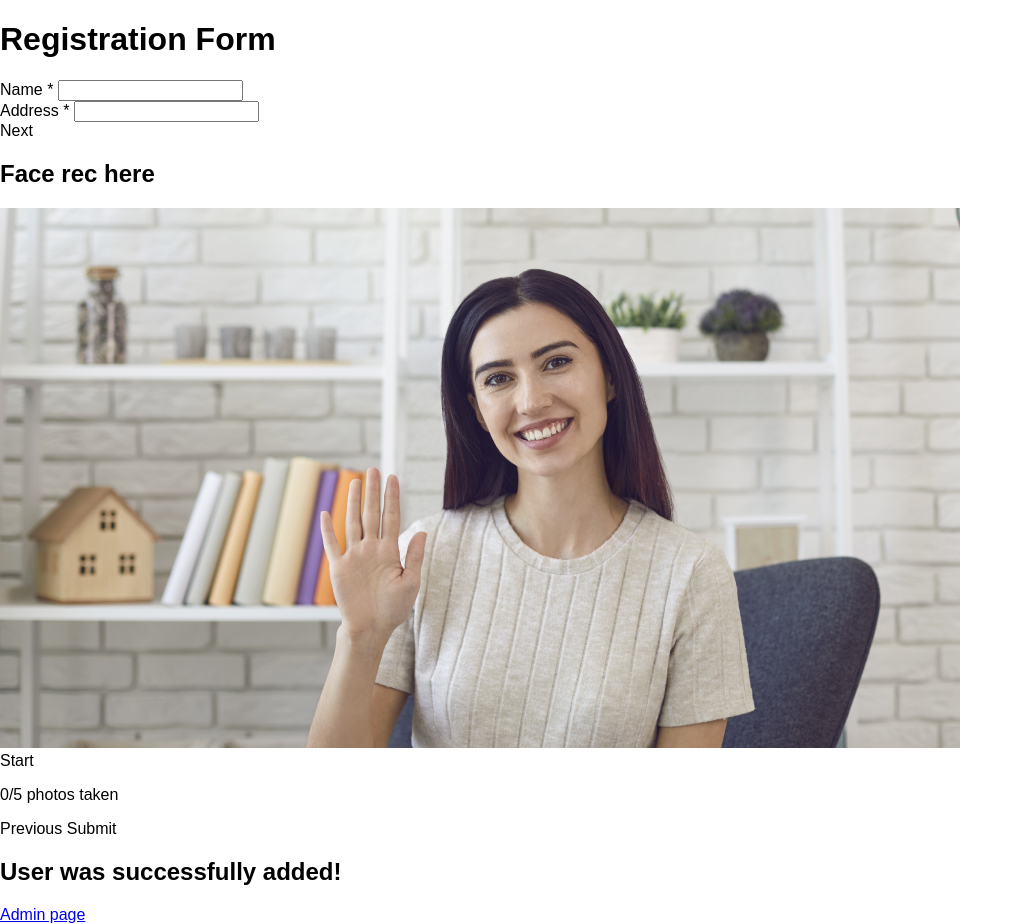
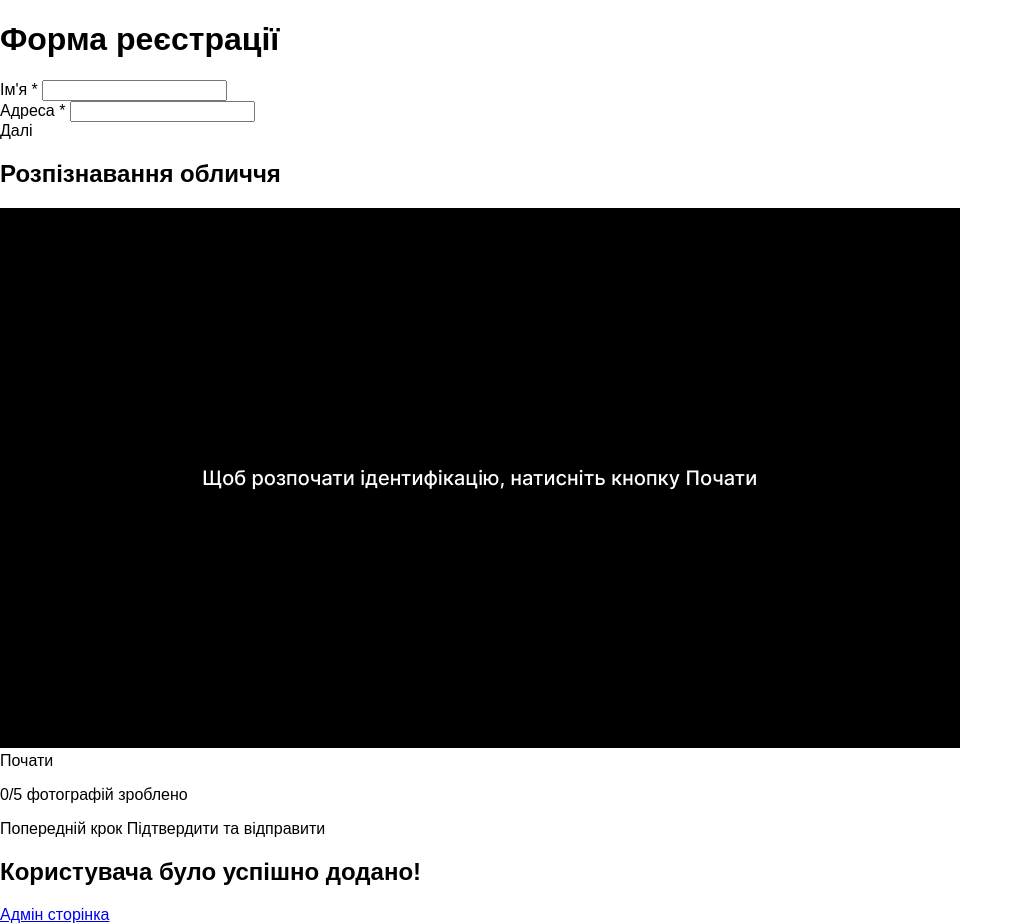
Before and after one commit to LeGGarD/opencv-video-face-recognition-project, a Flask app: template the_project/templates/add_user.html in a window 1280 px wide. Shown: the whole page, without its empty margins (0-1023 px from the left). Run offline with Flask 2, Linux system fonts and the light colour scheme; the template is opened without the code that fills it, so the values that code supplies are empty.

Commit message:
Added changes in the interface of the project

```diff
--- a/the_project/static/main.js
+++ b/the_project/static/main.js
@@ -167,6 +167,7 @@ function takePhoto() {
         }
         if (encodings.length == 5) {
             btn_photo.classList.remove('btn');
+            btn_photo.classList.remove('btn-photo');
             btn_photo.classList.add('btn-disabled');
         }
     }
--- a/the_project/templates/add_user.html
+++ b/the_project/templates/add_user.html
@@ -1,60 +1,60 @@
 {% extends "base.html" %}
 
 {% block head %}
-<title>Registraion Form</title>
+<title>Форма реєстрації</title>
 {% endblock %}
 
 {% block body %}
 <form action="/admin/submit_form/" method="POST" class="form">
-    <h1 class="text-center">Registration Form</h1>
+    <h1 class="text-center">Форма реєстрації</h1>
     <!-- Progress bar -->
     <div class="progressbar">
         <div class="progress" id="progress"></div>
-        <div class="progress-step progress-step-active" data-title="Contact"></div>
-        <div class="progress-step" data-title="Recognition"></div>
-        <div class="progress-step" data-title="Finish"></div>
+        <div class="progress-step progress-step-active" data-title="Дані"></div>
+        <div class="progress-step" data-title="Розпізнавання"></div>
+        <div class="progress-step" data-title="Завершення"></div>
     </div>
 
     <!-- Steps -->
     <div class="form-step form-step-active">
         <div class="input-group">
-            <label for="name" >Name *</label>
+            <label for="name" >Ім'я *</label>
             <input type="text" name="name" id="name" required/>
         </div>
         <div class="input-group">
-            <label for="address" >Address *</label>
+            <label for="address" >Адреса *</label>
             <input type="text" name="address" id="address" required/>
         </div>
         <div class="">
-            <a class="btn btn-next width-50 ml-auto" onclick="buttonNext()">Next</a>
+            <a class="btn btn-next width-50 ml-auto" onclick="buttonNext()">Далі</a>
         </div>
-        <p id="next-alert" style="display: none;">Required fields aren't filled!</p>
+        <p id="next-alert" style="display: none;">Обов'язкові поля не заповнені!</p>
     </div>
 
     <div class="form-step">
-        <h2>Face rec here</h2>
-        <div class="rectangle">
-            <img id="preview" src="../images/person.jpg"/>
+        <h2>Розпізнавання обличчя</h2>
+        <div class="rectangle rectangle-100">
+            <img id="preview" src="../images/identification.png"/>
             <canvas id="video" width="960" height="540" style="display: none; margin-left: auto; margin-right: auto;"/>
         </div>
 
         <div class="btns-group">
-            <a id="start" class="btn" onclick="showHide('preview', 'video', 1)">Start</a>
-            <a id="photo" class="btn" onclick="takePhoto()" style="display: none;">Take photo</a>
+            <a id="start" class="btn-start" onclick="showHide('preview', 'video', 1)">Почати</a>
+            <a id="photo" class="btn btn-photo" onclick="takePhoto()" style="display: none;">Зробити фото</a>
         </div>
 
-        <p id="photo-text" ><span id="saved-photos">0</span>/5 photos taken</p>
+        <p id="photo-text" ><span id="saved-photos">0</span>/5 фотографій зроблено</p>
 
         <div class="btns-group">
-            <a class="btn btn-prev" onclick="buttonPrevios()">Previous</a>
-            <a class="btn" onclick="submitForm()">Submit</a>
+            <a class="btn" onclick="buttonPrevios()">Попередній крок</a>
+            <a class="btn" onclick="submitForm()">Підтвердити та відправити</a>
         </div>
-        <p id="submit-alert" style="display: none;">The photos aren't taken</p>
+        <p id="submit-alert" style="display: none;">Фотографії не зроблені</p>
     </div>
 
     <div class="form-step">
-        <h2>User was successfully added!</h2>
-        <a class="btn btn-center" href="/admin">Admin page</a>
+        <h2>Користувача було успішно додано!</h2>
+        <a class="btn btn-center" href="/admin">Адмін сторінка</a>
     </div>
 </form>
 {% endblock %}
```
Also changed, not shown: the_project/static/main.css (+43 -2 lines), the_project/templates/add_user_step_1.html (deleted, +0 -37 lines), the_project/templates/add_user_step_2.html (deleted, +0 -68 lines), the_project/templates/admin.html (+5 -5 lines), the_project/images/identification.png.
